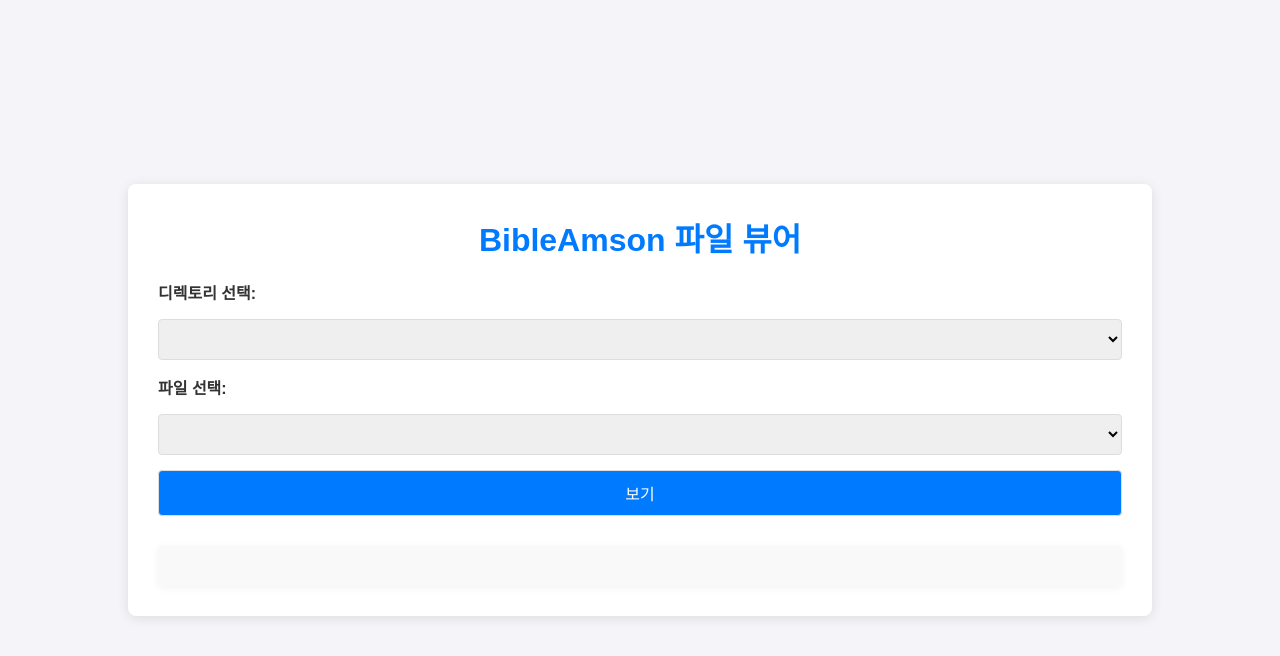
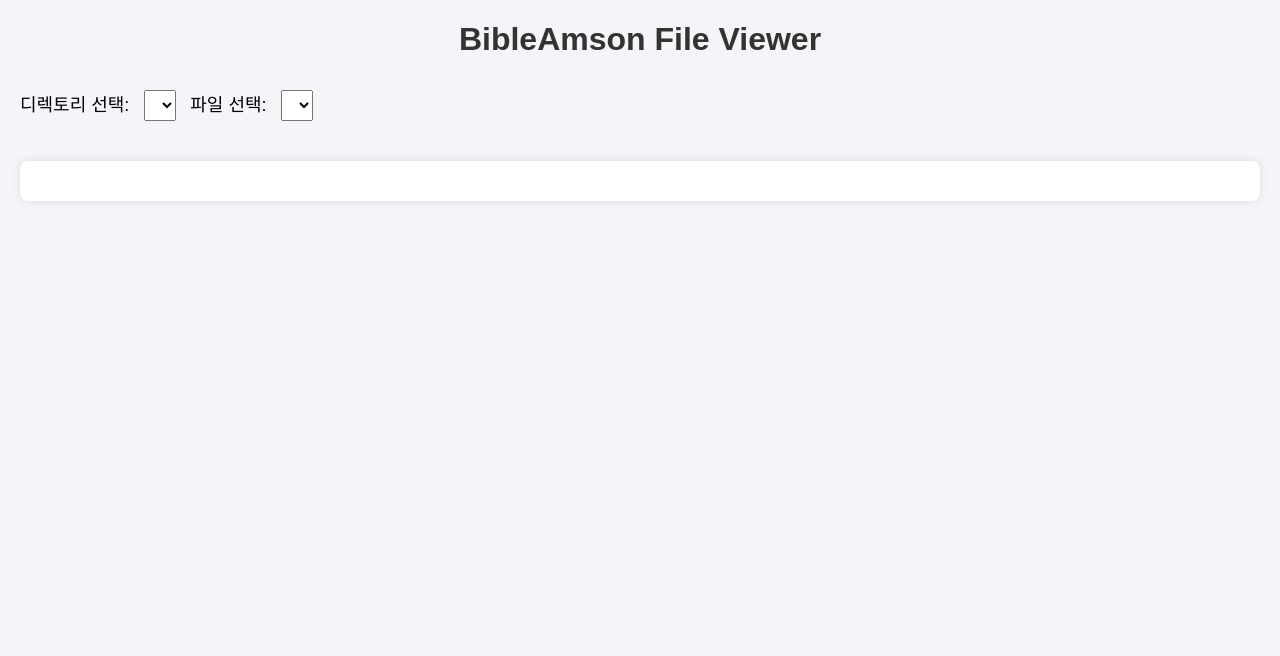
Before and after one commit to freeil/BibleAmsong, a website: page static/index.html in a window 1280 px wide. Drawn offline with Linux system fonts and the light colour scheme; no server answers.

Commit message:
디렉토리 목록 동적 로딩 기능 추가

```diff
--- a/static/index.html
+++ b/static/index.html
@@ -1,32 +1,22 @@
 <!DOCTYPE html>
-<html lang="ko">
+<html lang="en">
 <head>
   <meta charset="UTF-8">
   <meta name="viewport" content="width=device-width, initial-scale=1.0">
-  <title>BibleAmson Viewer</title>
-  <link rel="stylesheet" href="style.css"> <!-- 스타일 시트 추가 -->
+  <title>BibleAmson File Viewer</title>
+  <link rel="stylesheet" href="style.css">
 </head>
 <body>
-  <div class="container">
-    <header>
-      <h1>BibleAmson 파일 뷰어</h1>
-    </header>
+  <h1>BibleAmson File Viewer</h1>
 
-    <main>
-      <div class="selection-container">
-        <label for="dirSelect">디렉토리 선택:</label>
-        <select id="dirSelect" onchange="loadFiles()"></select>
+  <label for="dirSelect">디렉토리 선택:</label>
+  <select id="dirSelect" onchange="loadFiles()"></select>
 
-        <label for="fileSelect">파일 선택:</label>
-        <select id="fileSelect"></select>
-        <button onclick="showFile()">보기</button>
-      </div>
+  <label for="fileSelect">파일 선택:</label>
+  <select id="fileSelect" onchange="showFile()"></select>
 
-      <div id="viewer" class="file-viewer"></div>
-    </main>
-  </div>
+  <div id="viewer"></div>
 
   <script src="script.js"></script>
-  <script>loadDirs();</script>
 </body>
 </html>
--- a/static/script.js
+++ b/static/script.js
@@ -1,10 +1,15 @@
+// 디렉토리 목록을 로드하는 함수
 async function loadDirs() {
   const dirSelect = document.getElementById('dirSelect');
-  dirSelect.innerHTML = ''; // 기존 항목 삭제
+  dirSelect.innerHTML = '';  // 기존 항목 삭제
 
-  // /dirs 엔드포인트에서 디렉토리 목록을 불러옵니다.
+  try {
+    // /dirs 엔드포인트에서 디렉토리 목록을 요청
     const dirs = await fetch('/dirs').then(res => res.json());
 
+    console.log('디렉토리 목록:', dirs);  // 디버깅을 위한 로그
+
+    // 디렉토리 목록을 <select> 요소에 추가
     dirs.forEach(dir => {
       const option = document.createElement('option');
       option.value = dir;
@@ -12,17 +17,24 @@ async function loadDirs() {
       dirSelect.appendChild(option);
     });
 
-  loadFiles(); // 디렉토리 선택 시 파일을 로드
+    // 첫 번째 디렉토리가 선택되었을 때 파일을 로드
+    loadFiles();
+  } catch (error) {
+    console.error("디렉토리 목록 로딩 오류:", error);  // 오류 로그
+  }
 }
 
+// 선택한 디렉토리의 파일 목록을 로드하는 함수
 async function loadFiles() {
   const dir = document.getElementById('dirSelect').value;
   const fileSelect = document.getElementById('fileSelect');
-  fileSelect.innerHTML = ''; // 기존 파일 목록 삭제
+  fileSelect.innerHTML = '';  // 기존 파일 목록 삭제
 
   if (dir) {
+    // 선택한 디렉토리의 파일 목록을 요청
     const files = await fetch(`/data/${dir}`).then(res => res.json());
 
+    // 파일 목록을 <select> 요소에 추가
     files.forEach(file => {
       const option = document.createElement('option');
       option.value = file;
@@ -32,13 +44,14 @@ async function loadFiles() {
   }
 }
 
+// 파일을 선택하여 화면에 표시하는 함수
 async function showFile() {
   const path = document.getElementById('fileSelect').value;
-  const ext = path.split('.').pop();
-  const base = '/data/';
+  const ext = path.split('.').pop();  // 파일 확장자 추출
+  const base = '/data/';  // 파일 경로의 기본 부분
 
   const viewer = document.getElementById('viewer');
-  viewer.innerHTML = ""; // 기존 내용 초기화
+  viewer.innerHTML = "";  // 기존 내용 초기화
 
   if (ext === 'txt') {
     const res = await fetch(base + path);
--- a/static/style.css
+++ b/static/style.css
@@ -1,103 +1,64 @@
-/* 전체적인 레이아웃 */
 body {
-  font-family: 'Arial', sans-serif;
+  font-family: Arial, sans-serif;
+  margin: 20px;
+  padding: 0;
   background-color: #f4f4f9;
-  margin: 0;
-  padding: 0;
-  display: flex;
-  justify-content: center;
-  align-items: center;
-  height: 100vh;
-  color: #333;
 }
 
-/* 컨테이너 스타일 */
-.container {
-  width: 80%;
-  max-width: 1200px;
-  background-color: white;
-  border-radius: 8px;
-  box-shadow: 0 2px 12px rgba(0, 0, 0, 0.1);
-  padding: 30px;
-  box-sizing: border-box;
-}
-
-/* 헤더 */
-header {
+h1 {
+  color: #333;
   text-align: center;
-  margin-bottom: 20px;
-}
-
-header h1 {
-  font-size: 2em;
-  color: #007bff;
-  margin: 0;
-}
-
-/* 선택 항목 컨테이너 */
-.selection-container {
-  display: flex;
-  flex-direction: column;
-  gap: 15px;
-  margin-bottom: 30px;
 }
 
 label {
-  font-weight: bold;
+  font-size: 18px;
+  margin-right: 10px;
 }
 
-select, button {
-  padding: 10px;
-  font-size: 1em;
-  border: 1px solid #ddd;
-  border-radius: 4px;
-  outline: none;
+select {
+  padding: 5px;
+  font-size: 16px;
+  margin: 10px 10px 20px 0;
 }
 
-button {
-  background-color: #007bff;
-  color: white;
-  cursor: pointer;
+#viewer {
+  margin-top: 20px;
+  text-align: center;
+  background-color: #fff;
+  padding: 20px;
+  border-radius: 8px;
+  box-shadow: 0 0 10px rgba(0, 0, 0, 0.1);
+  max-width: 100%;
+  overflow: auto;
 }
 
-button:hover {
-  background-color: #0056b3;
+/* 텍스트 파일 표시용 */
+#viewer pre {
+  text-align: left;
+  white-space: pre-wrap;
+  word-wrap: break-word;
+  font-size: 16px;
+  line-height: 1.5;
+  background-color: #f9f9f9;
+  padding: 15px;
+  border-radius: 4px;
+  border: 1px solid #ccc;
+  max-width: 100%;
+  overflow-x: auto;
 }
 
-/* 파일 내용 표시 영역 */
-.file-viewer {
-  padding: 20px;
-  background-color: #f9f9f9;
+/* 이미지 */
+#viewer img {
+  max-width: 100%;
+  height: auto;
   border-radius: 4px;
-  box-shadow: 0 2px 8px rgba(0, 0, 0, 0.05);
-  margin-top: 20px;
-  max-height: 500px;
-  overflow-y: auto;
+  border: 1px solid #ddd;
 }
 
-/* 텍스트 파일 스타일 */
-.file-viewer pre {
-  white-space: pre-wrap;
-  word-wrap: break-word;
-  font-size: 1.2em;
-  line-height: 1.6em;
-  color: #333;
-  background-color: #f7f7f7;
-  border-radius: 4px;
-  padding: 15px;
-  box-sizing: border-box;
-}
-
-/* PDF 뷰어 스타일 */
-.file-viewer iframe {
+/* PDF */
+#viewer iframe {
   width: 100%;
   height: 600px;
   border: none;
+  border-radius: 4px;
 }
-
-/* 이미지 스타일 */
-.file-viewer img {
-  max-width: 100%;
-  height: auto;
-  border-radius: 8px;
-}
```
Also changed, not shown: server/server.js (+13 -8 lines). Lines whose indentation alone changed are shown as unchanged.
